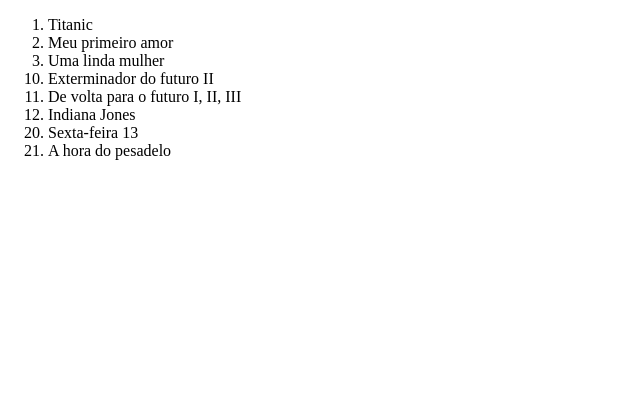
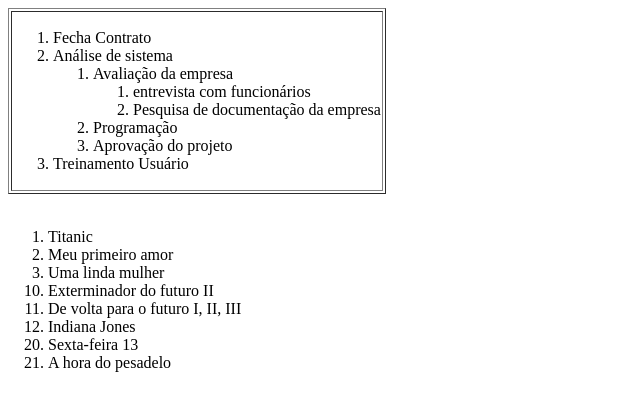
Before and after one commit to iasminmuniz/Atividade-TecWeb, a plain HTML site: page index.html in a window 1280 px wide. Shown: the whole page, without its empty margins (0-640 px from the left). Drawn offline with Linux system fonts and the light colour scheme.

Commit message:
Update index.html

```diff
--- a/index.html
+++ b/index.html
@@ -5,6 +5,23 @@
     <title>Page Title</title>
 </head>
 <body>
+    <table border="1">
+            <td>
+            <ol>
+                <li>Fecha Contrato</li>
+                <li>Análise de sistema</li>
+                        <ol><li>Avaliação da empresa</li>
+                            <ol><li>entrevista com
+                                funcionários</li>
+                                <li>Pesquisa de
+                                documentação da
+                                empresa</li></ol>
+                        <li>Programação</li>
+                        <li>Aprovação do projeto</li></ol>
+                <li>Treinamento Usuário</li></ol>
+            </td>
+
+        </table><br/>
     <ol>
         <li>Titanic</li>
         <li>Meu primeiro amor</li>
```
